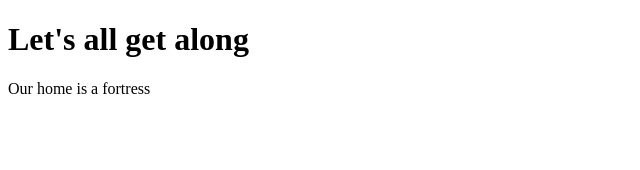
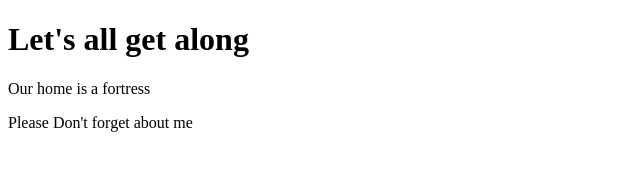
Before and after one commit to CoderDan1983/october2021, a website: page index.html in a window 1280 px wide. Shown: the whole page, without its empty margins (0-640 px from the left). Drawn offline with Linux system fonts and the light colour scheme.

Commit message:
I hope to remember these changes

```diff
--- a/index.html
+++ b/index.html
@@ -9,5 +9,6 @@
 		<h1>Let's all get along</h1>
 		<script src="./index.js"></script>
 		<p>Our home is a fortress</p>
+		<div>Please Don't forget about me</div>
 	</body>
 </html>
```
